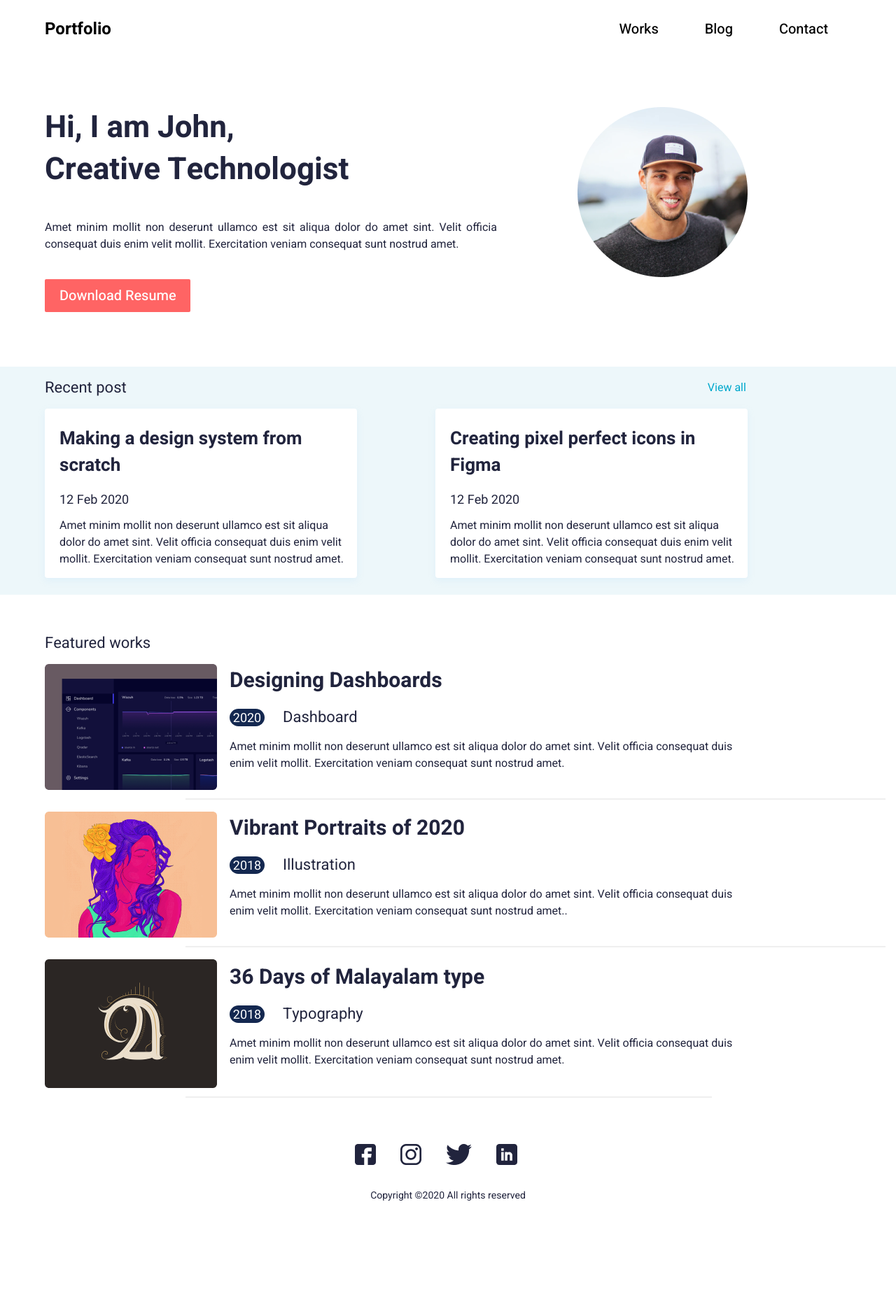
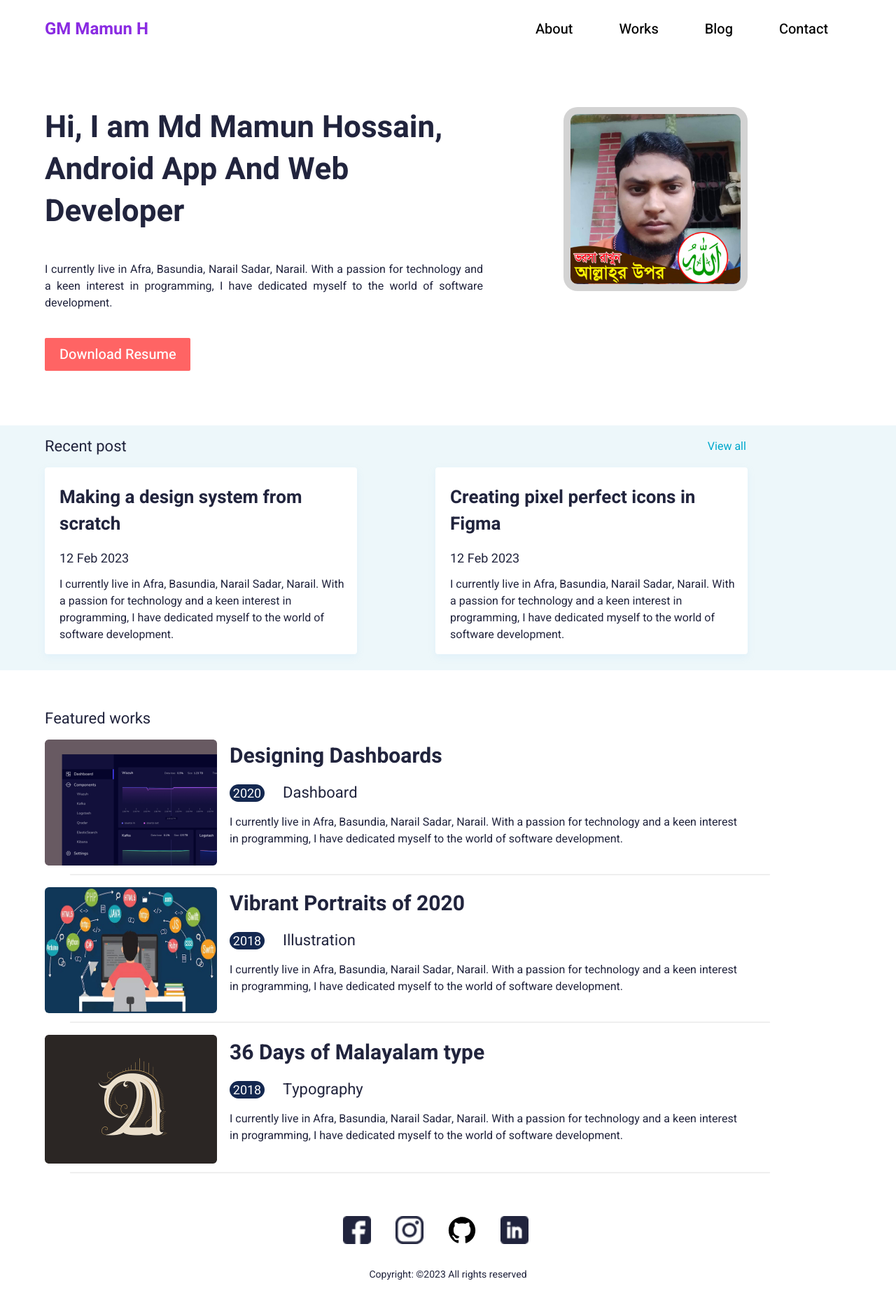
Before and after one commit to GmMamunH/PortfolioWebsiteUiDesign, a plain HTML site: page index.html in a window 1280 px wide. Shown: the whole page at 70% size. Before the commit the page ends 1768 px from the top, so only its background shows below. Drawn offline with Linux system fonts and the light colour scheme.

Commit message:
Add files via upload
Add new ui

```diff
--- a/index.html
+++ b/index.html
@@ -5,6 +5,8 @@
     <meta name="viewport" content="width=device-width, initial-scale=1.0">
     <title>Portfolio UI Design</title>
     <link rel="stylesheet" href="style.css">
+
+
 </head>
 <!-- head end -->
 
@@ -12,13 +14,16 @@
     <div class="header">
         <div class="container">
             <div>
-                <h2>Portfolio </h2>
+                <h2 style="color: blueviolet;">GM Mamun H </h2>
             </div>
+
             <div class="nav-bar">
                 <ul>
+                    <li> <a href="about.html"> About </a> </li>
                     <li> <a href=""> Works </a> </li>
                     <li> <a href=""> Blog </a> </li>
-                    <li> <a href=""> Contact </a> </li>
+                    <li> <a href="contact.html"> Contact </a> </li>
+
                 </ul>
 
             </div>
@@ -34,15 +39,17 @@
         <div class="container">
 
             <div class="s s2t">
+
+
                 <div>
-            <P class="s s2h">Hi, I am John,<br>Creative Technologist</P>
+            <P class="s s2h">Hi, I am Md Mamun Hossain,<br>Android App And Web Developer</P>
 
-            <p class="s s2p"> Amet minim mollit non deserunt ullamco est sit aliqua dolor do amet sint. Velit officia consequat duis enim velit mollit. Exercitation veniam consequat sunt nostrud amet.</p>
+            <p class="s s2p"> I currently live in Afra, Basundia, Narail Sadar, Narail. With a passion for technology and a keen interest in programming, I have dedicated myself to the world of software development.</p>
 
             <p class="s s2b"> Download Resume</p>
         </div>
-        <div>
-         <img src="image/Ellipse 1.png">
+        <div >
+         <img class="gmh" src="image/gmh.jpg">
         </div>
         </div>
 
@@ -69,14 +76,14 @@
 
              <div class="s3s">
                 <p class="s3s1">Making a design system from scratch</p>
-                <p class="s3s2">12 Feb 2020</p>
-                <p class="s3s3">Amet minim mollit non deserunt ullamco est sit aliqua dolor do amet sint. Velit officia consequat duis enim velit mollit. Exercitation veniam consequat sunt nostrud amet.</p>
+                <p class="s3s2">12 Feb 2023</p>
+                <p class="s3s3">I currently live in Afra, Basundia, Narail Sadar, Narail. With a passion for technology and a keen interest in programming, I have dedicated myself to the world of software development.</p>
              </div>
 
             <div class="s3 s3s" >
                 <p class="s3s1">Creating pixel perfect icons in Figma</p>
-                <p class="s3s2">12 Feb 2020</p>
-                <p class="s3s3">Amet minim mollit non deserunt ullamco est sit aliqua dolor do amet sint. Velit officia consequat duis enim velit mollit. Exercitation veniam consequat sunt nostrud amet.</p>
+                <p class="s3s2">12 Feb 2023</p>
+                <p class="s3s3">I currently live in Afra, Basundia, Narail Sadar, Narail. With a passion for technology and a keen interest in programming, I have dedicated myself to the world of software development.</p>
              </div>
 
         </div>
@@ -109,7 +116,7 @@
             <p class="s4ft">Dashboard</p>
         </div>
             <div>
-                <p class="s4fft">Amet minim mollit non deserunt ullamco est sit aliqua dolor do amet sint. Velit officia consequat duis enim velit mollit. Exercitation veniam consequat sunt nostrud amet.</p>
+                <p class="s4fft">I currently live in Afra, Basundia, Narail Sadar, Narail. With a passion for technology and a keen interest in programming, I have dedicated myself to the world of software development.</p>
 
             </div>
 
@@ -127,7 +134,8 @@
     <div class="container">
 
    <div>
-        <img src="image/Rectangle 32.png">
+        <img style="width: 246px;
+        height: 180px; border-radius: 6px;" src="image/pi.jpg">
         </div>
 
         <div class="s4tc">
@@ -138,7 +146,7 @@
         </div>
 
             <div>
-                <p class="s4fft">Amet minim mollit non deserunt ullamco est sit aliqua dolor do amet sint. Velit officia consequat duis enim velit mollit. Exercitation veniam consequat sunt nostrud amet..</p>
+                <p class="s4fft">I currently live in Afra, Basundia, Narail Sadar, Narail. With a passion for technology and a keen interest in programming, I have dedicated myself to the world of software development.</p>
             </div>
 
         </div>
@@ -165,7 +173,7 @@
             <p class="s4ft">Typography</p>
         </div>
             <div>
-                <p class="s4fft">Amet minim mollit non deserunt ullamco est sit aliqua dolor do amet sint. Velit officia consequat duis enim velit mollit. Exercitation veniam consequat sunt nostrud amet.</p>
+                <p class="s4fft">I currently live in Afra, Basundia, Narail Sadar, Narail. With a passion for technology and a keen interest in programming, I have dedicated myself to the world of software development.</p>
             </div>
 
         </div>
@@ -180,11 +188,11 @@
     <div class="container">
         <div class="fmain-menu">
             <ul>
-            <li> <a href="" >  <img class="fl" src="image/fb.png">  </a></li>
+            <li> <a href="https://www.facebook.com/GmMamunH" >  <img class="fl" src="image/fb.png">  </a></li>
 
-            </li><a href="" >  <img class="fl"  src="image/insta.png">  </a></li>
+            </li><a href="https://www.instagram.com/GmMamunH" >  <img class="fl"  src="image/insta.png">  </a></li>
 
-            </li><a href="" >  <img class="fl"  src="image/Group.png">  </a></li>
+            </li><a href="https://www.github.com/GmMamunH" >  <img class="fl"  src="image/GitHub_Invertocat_Logo.svg">  </a></li>
 
            </li><a href="" >  <img class="fl"  src="image/Linkedin.png">  </a></li>
         </ul>
@@ -192,7 +200,7 @@
 
 
          <div>
-            <p class="ft">  Copyright ©2020 All rights reserved  </p>
+            <p class="ft">  Copyright: ©2023 All rights reserved  </p>
          </div>
         </div>
     </div>
--- a/style.css
+++ b/style.css
@@ -45,12 +45,24 @@
    line-height: normal;
  }
 
+ .nav-bar ul li a:hover {
+  color: gray;
+ }
 /* section1 end */
 .container .s2t{
    margin-top: 70px;
    margin-right: 148px;
    display: flex;
  }
+
+.gmh{
+  width: 243px;
+  height: 243px;
+  display: inline-block;
+  padding: 10px;
+  border-radius: 20px;
+  background: url(<path-to-image>), lightgray 50% / cover no-repeat;
+}
 
 .s{
 
@@ -105,7 +117,7 @@
 .s3c{
   background: #EDF7FA;
   margin-top: 78px;
-  height: 326px;
+  height: 350px;
  }
 
 .s3f{
@@ -137,7 +149,7 @@
 
 .s3s{
   width: 418px;
-  height: 195px;
+  height: 220px;
   border-radius: 4px;
   background: #FFF;
   box-shadow: 0px 4px 10px 0px rgba(187, 225, 250, 0.25);
@@ -245,7 +257,7 @@
 
 .hr{
   width: 1000px;
-  margin-left: 265px;
+  margin-left: 100px;
   margin-bottom: 10px;
 }
 
@@ -267,8 +279,11 @@
 
 
 .fl{
+  width: 40px;
+  height: 40px;
   padding: 0px 35px 0px 0px;
   justify-content: center;
+  display: inline-block;
 }
 
 .ft{
```
Also changed, not shown: about.html (added, +28 -0 lines), contact.html (added, +40 -0 lines), image/GitHub_Invertocat_Logo.svg (added), image/gmh.jpg (added), image/pi.jpg (added).
